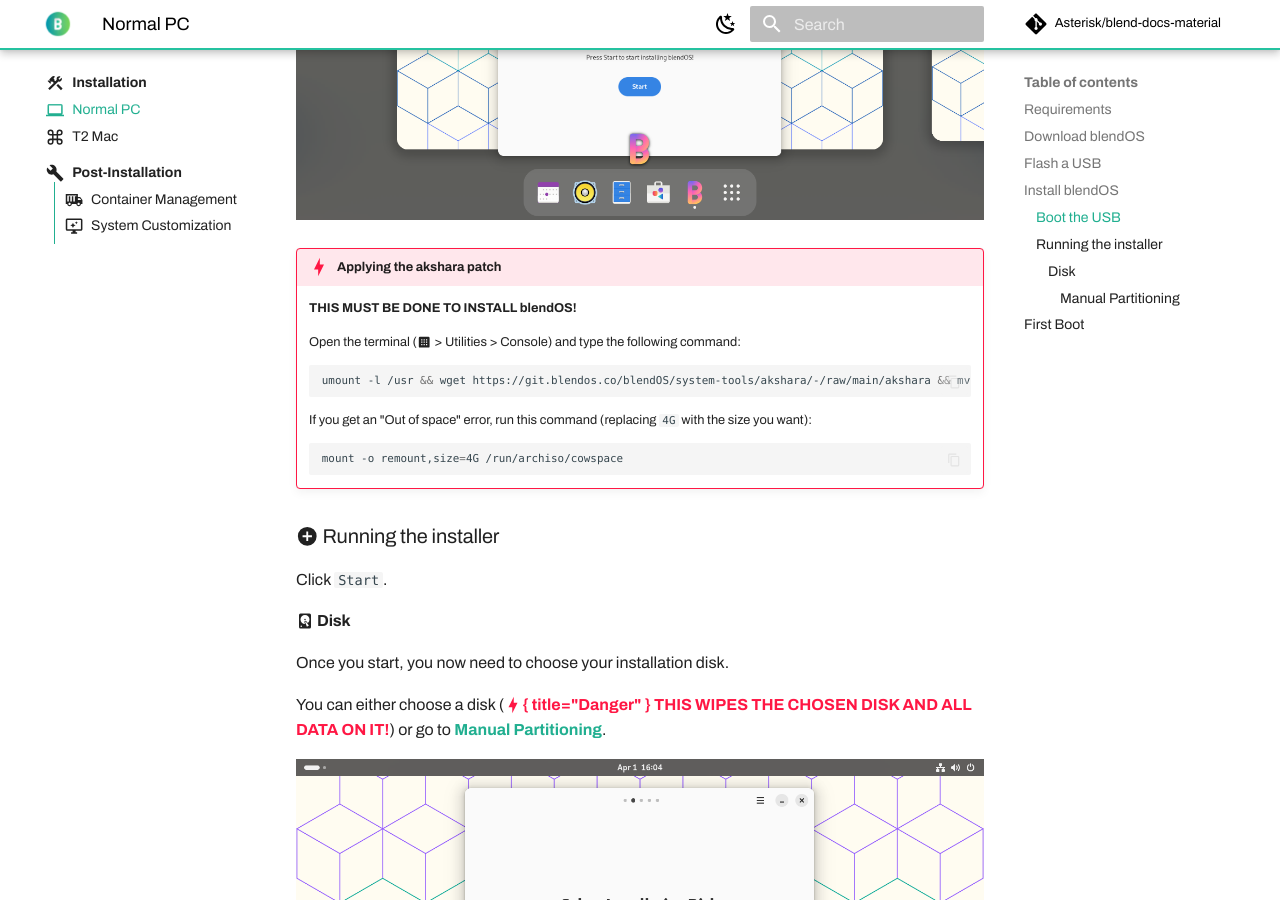
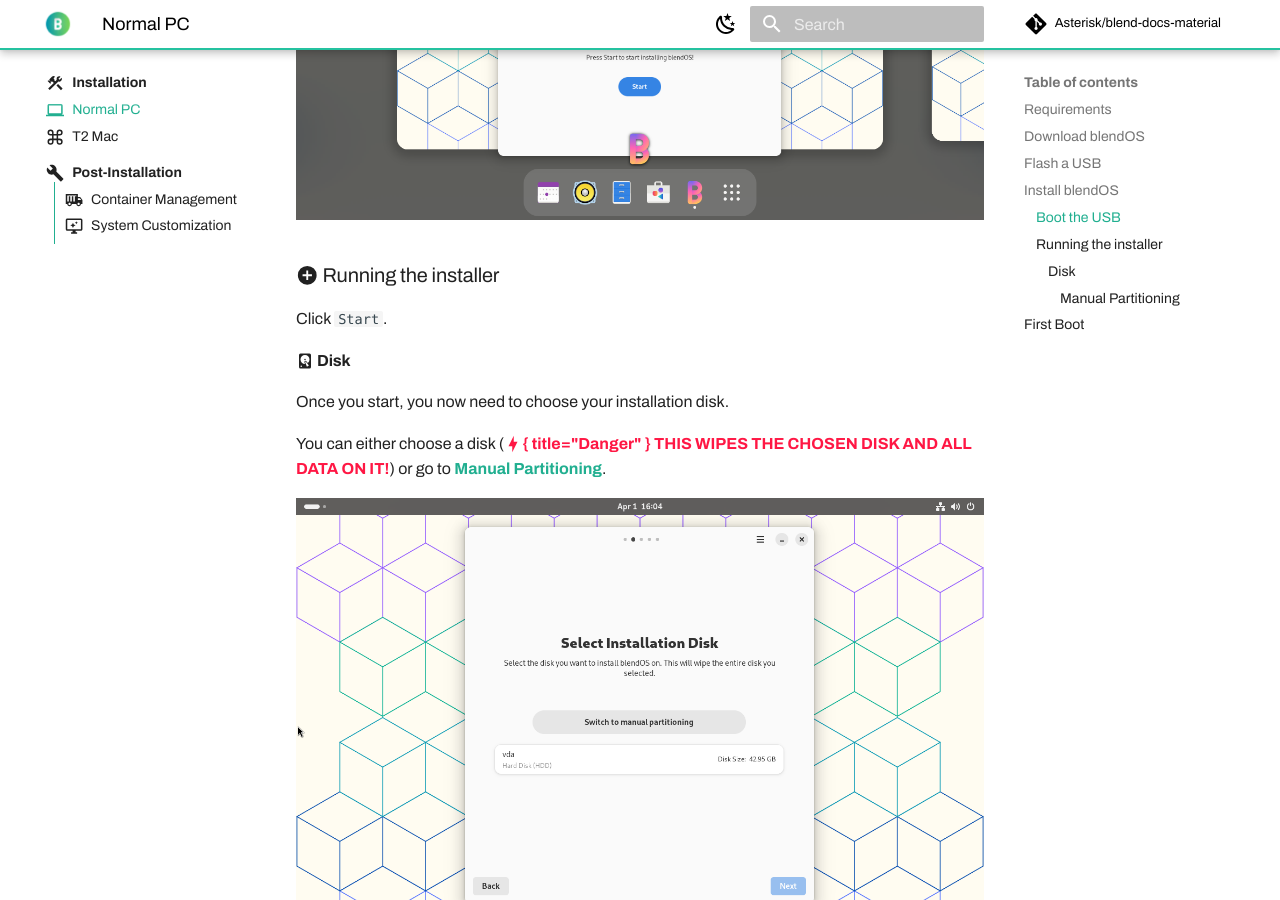
Before and after one commit to blend-os/website, an MkDocs documentation site: the page built from docs/install/normal-pc.md, in a window 1280 px wide and 900 px high, scrolled down 3407 px. Built offline with MkDocs 1.6.1 and Material for MkDocs 9.7.7, drawn with Linux system fonts in a browser that asks for light colours; emoji names are drawn with the system emoji font; some web fonts are replaced; plug-ins that fetch from the network failed and are left out; comment, search, counter and statistics services are not loaded.

Commit message:
some reformatting

````diff
--- a/docs/install/normal-pc.md
+++ b/docs/install/normal-pc.md
@@ -201,21 +201,6 @@
 
 ![intro](../assets/img/install/intro.png)
 
-!!! danger "Applying the akshara patch"
-    **THIS MUST BE DONE TO INSTALL blendOS!**
-
-    Open the terminal (:material-apps-box: > Utilities > Console) and type the following command:
-
-    ```sh
-    umount -l /usr && wget https://git.blendos.co/blendOS/system-tools/akshara/-/raw/main/akshara && mv ./akshara /usr/bin/akshara
-    ```
-
-    If you get an "Out of space" error, run this command (replacing `4G` with the size you want):
-
-    ```sh
-    mount -o remount,size=4G /run/archiso/cowspace
-    ```
-
 ### :material-plus-circle: Running the installer
 
 Click `Start`.
````
Also changed, not shown: docs/install/README.md (+0 -4 lines), docs/install/post-install/container-guide.md (+17 -0 lines), docs/reference/configs/files/system.yaml.md (+4 -4 lines), docs/reference/configs/system.md (+23 -0 lines).
